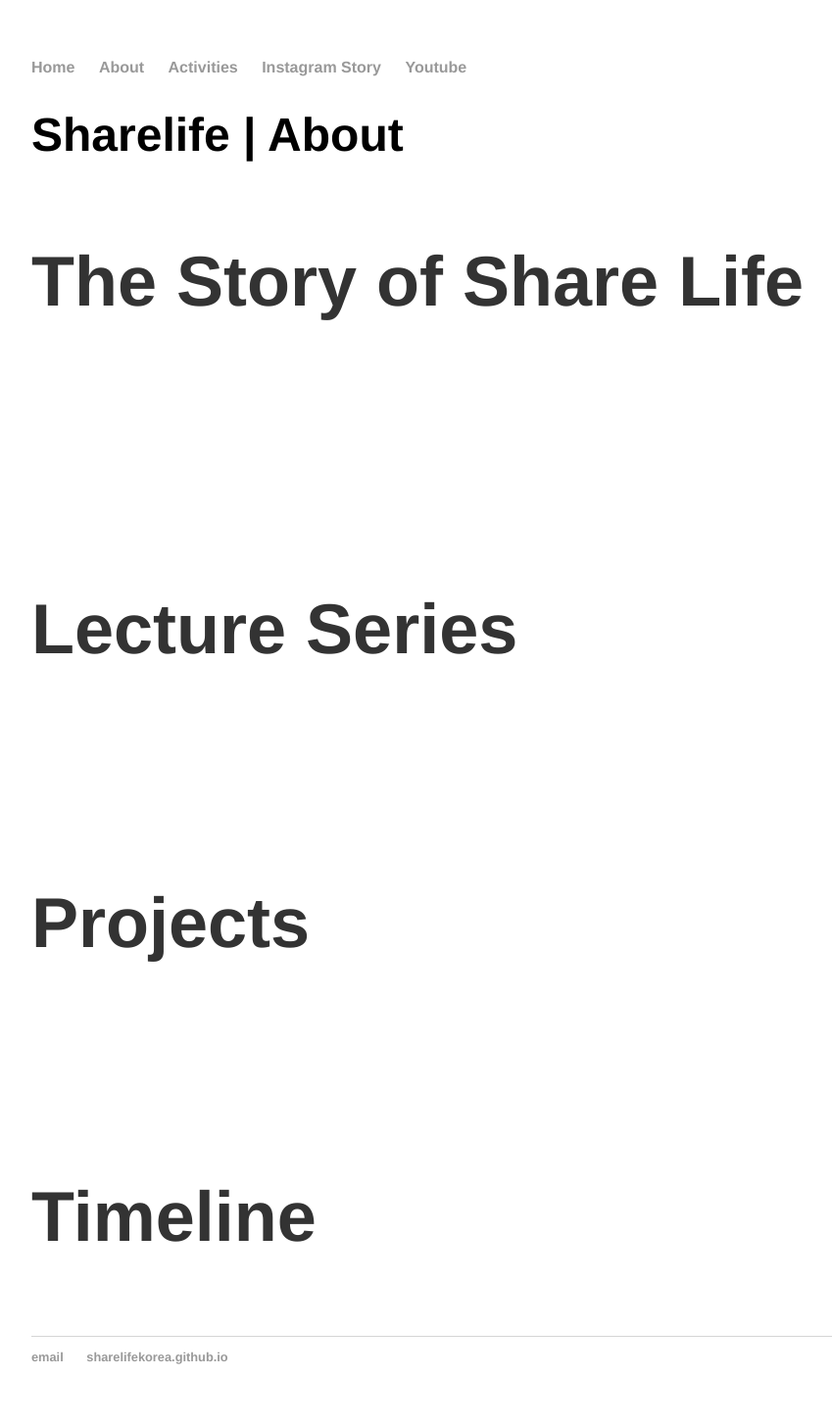
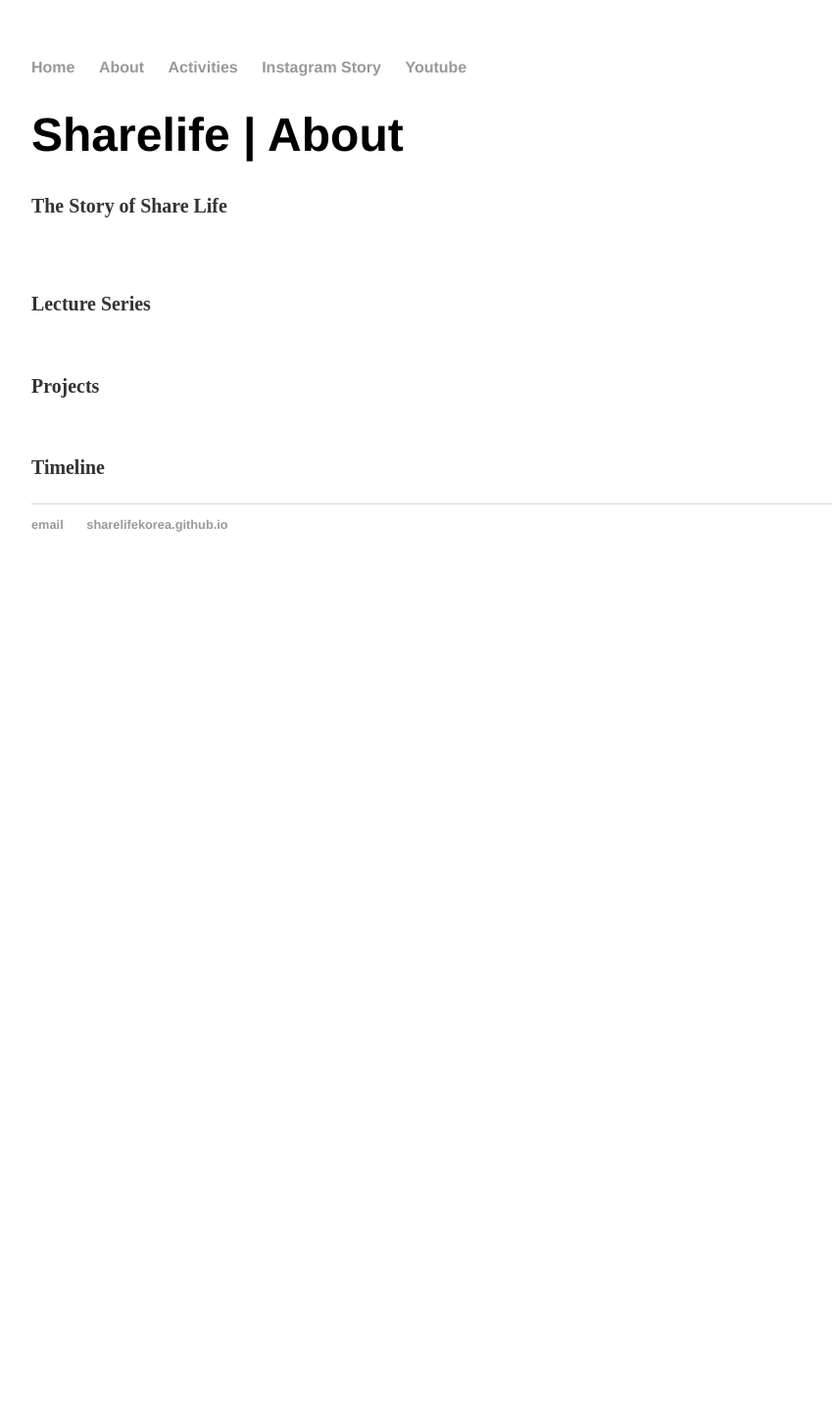
Before and after one commit to sharelifekorea/sharelifekorea.github.io, a Jekyll site: the page built from about/index.html, in a window 1280 px wide. Shown: the whole page at 98% size, without its empty margins (160-1009 px from the left). Built offline with Jekyll 4.4.1, drawn with Linux system fonts in a browser that asks for light colours; after the commit the page ends 900 px from its top, so only the background shows below that.

Commit message:
Update index.html

```diff
--- a/about/index.html
+++ b/about/index.html
@@ -6,7 +6,7 @@ title: Sharelife | About
 
       <h1>{{ page.title }}</h1>
 
-    <h1>
+    <h5>
     <p>The Story of Share Life </p>
     <br>
     <br>
@@ -16,7 +16,7 @@ title: Sharelife | About
     <br>
     <p> Timeline </p>
 
-    </h1>
+    </h5>
 
 
 </div>
```
